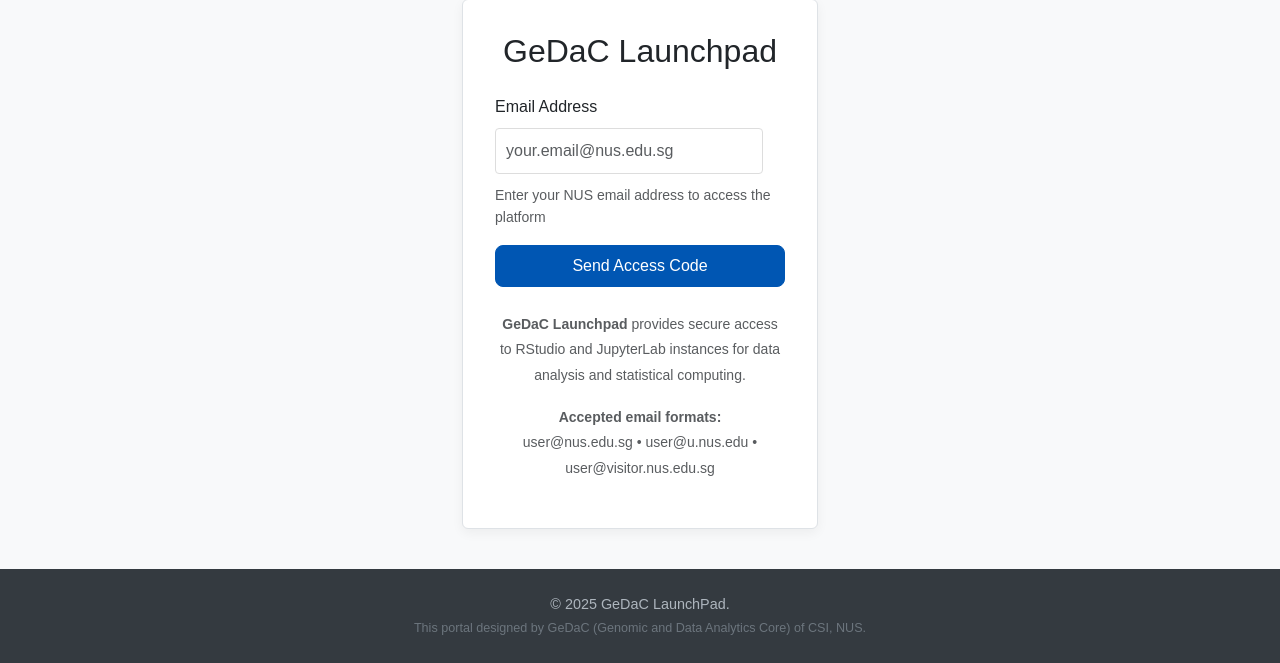
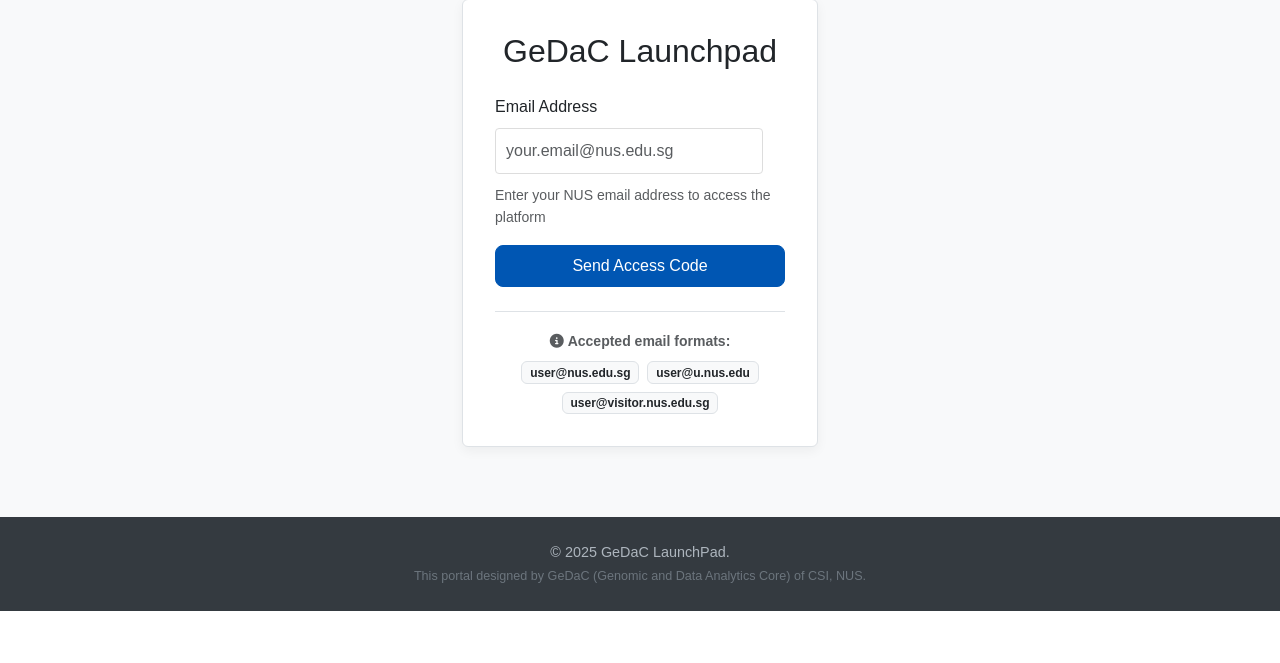
Before and after one commit to CSI-Genomics-and-Data-Analytics-Core/datascience-launchpad, a FastAPI app: page /login in a window 1280 px wide. Shown: the part 189-852 px from the top of the page. After the commit the page ends 800 px from the top, so only its background shows below. Run offline with FastAPI, Linux system fonts and the light colour scheme; parts of the project's set-up code (start-up, migrations or seed data) failed here and were passed over.

Commit message:
chore: change login form help texts

```diff
--- a/templates/index.html
+++ b/templates/index.html
@@ -16,9 +16,9 @@
             </span>
           </div>
           <h1 class="hero-title display-2 fw-bold mb-4 lh-1">
-            Launch Your
+            <span class="text-white">Launch Your</span>
             <span class="text-gradient d-block">Data Science</span>
-            <span class="">Environment</span>
+            <span class="text-white">Environment</span>
           </h1>
           <p class="hero-subtitle fs-5 mb-4 text-white-75 lh-base">
             Access your personal RStudio or JupyterLab instance instantly.
@@ -432,7 +432,7 @@
 }
 
 .text-gradient {
-  background: linear-gradient(45deg, #ffd89b 0%, #cbd12730 100%);
+  background: linear-gradient(45deg, #ffd89b 0%, #ffd89b 100%);
   -webkit-background-clip: text;
   -webkit-text-fill-color: transparent;
   background-clip: text;
--- a/templates/login.html
+++ b/templates/login.html
@@ -80,17 +80,18 @@
         {% endif %}
 
         <div class="mt-4 text-center">
-          <p class="text-muted">
-            <small>
-              <strong>GeDaC Launchpad</strong> provides secure access to RStudio and JupyterLab instances for data analysis and statistical computing.
-            </small>
-          </p>
-          <p class="text-muted">
-            <small>
-              <strong>Accepted email formats:</strong><br>
-              user@nus.edu.sg • user@u.nus.edu • user@visitor.nus.edu.sg
-            </small>
-          </p>
+          <div class="email-formats-info border-top pt-3 mt-2">
+            <p class="text-muted mb-2">
+              <small>
+                <i class="fas fa-info-circle me-1"></i><strong>Accepted email formats:</strong>
+              </small>
+            </p>
+            <div class="d-flex justify-content-center gap-2 flex-wrap">
+              <span class="badge bg-light text-dark border">user@nus.edu.sg</span>
+              <span class="badge bg-light text-dark border">user@u.nus.edu</span>
+              <span class="badge bg-light text-dark border">user@visitor.nus.edu.sg</span>
+            </div>
+          </div>
         </div>
       </div>
     </div>
```
